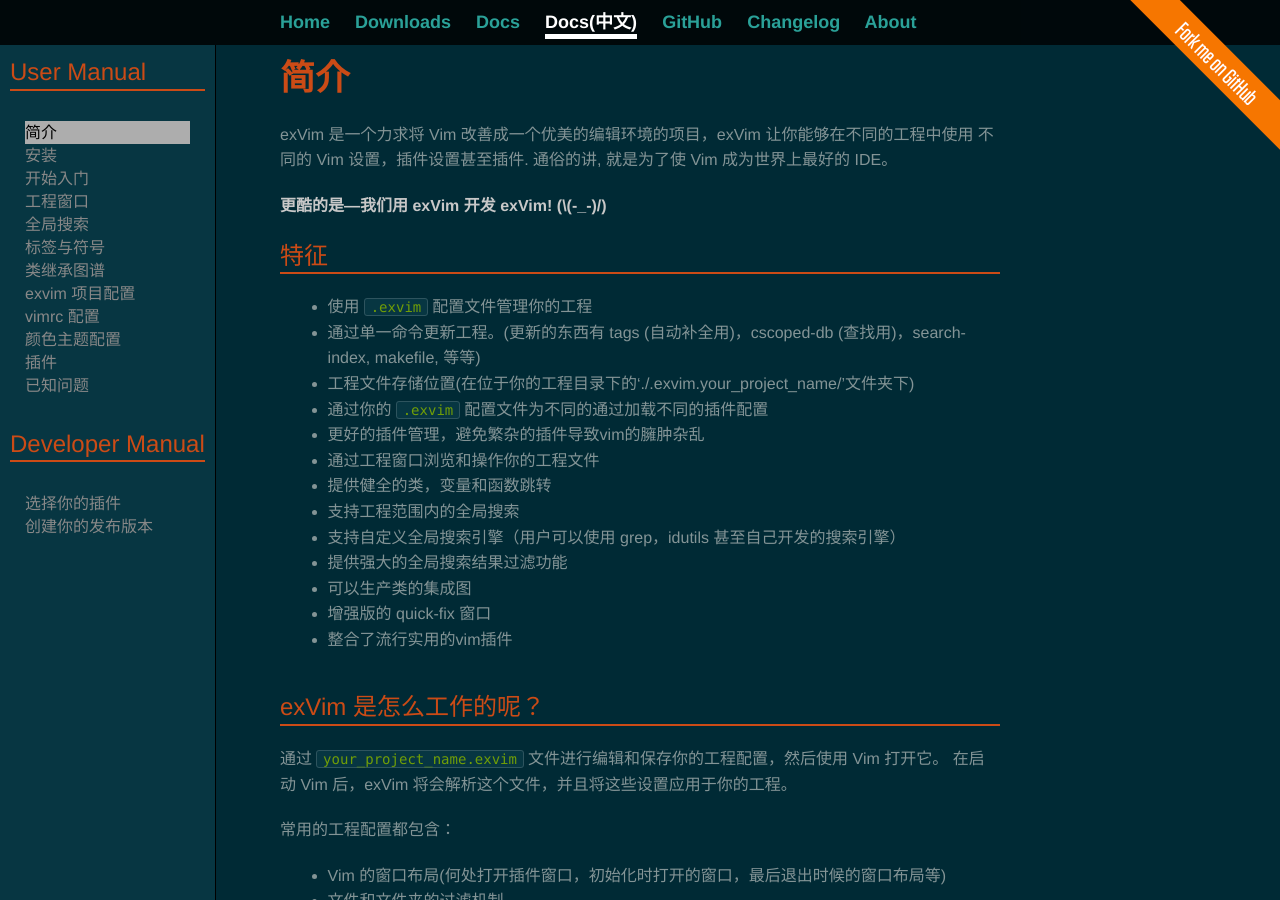
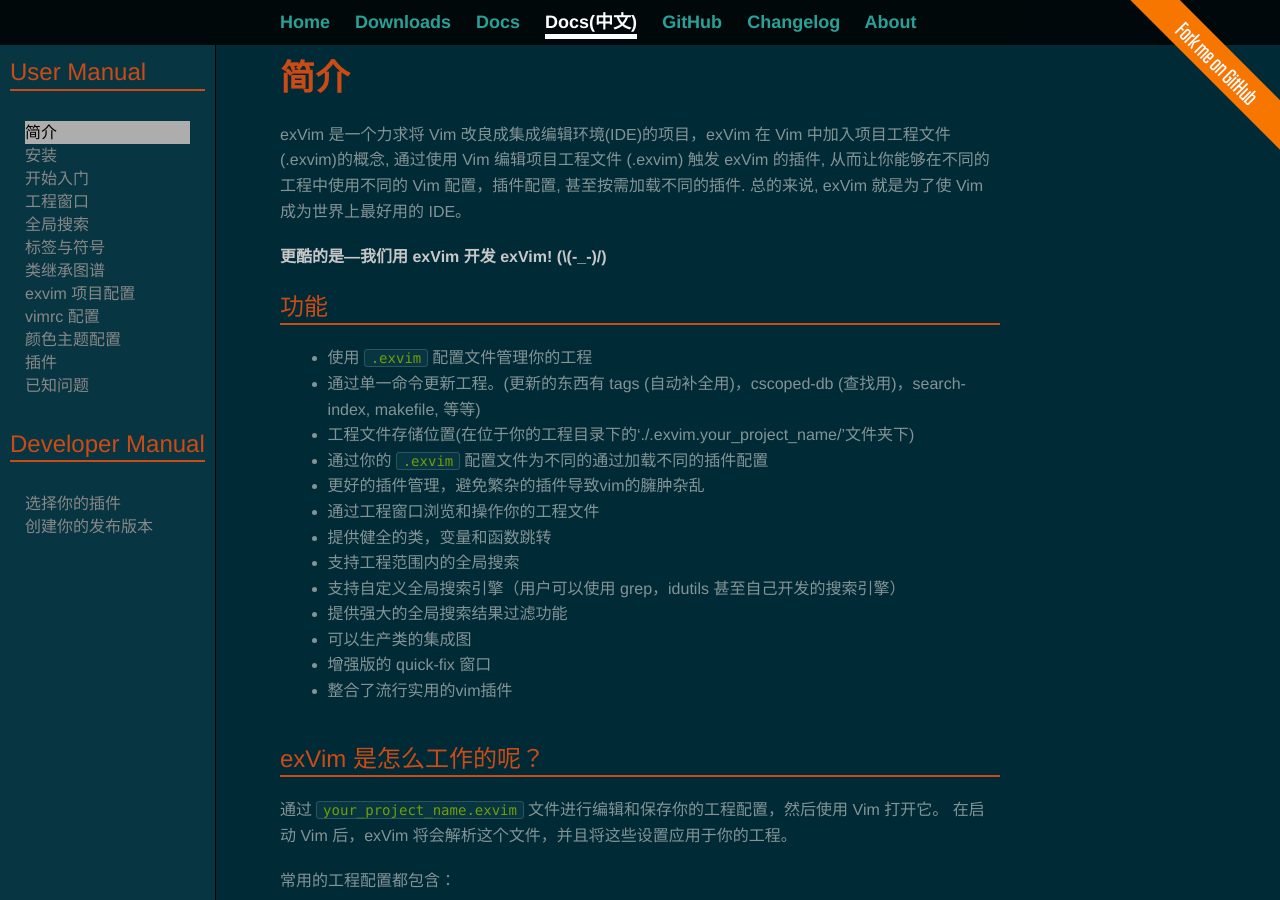
Before and after one commit to exvim/exvim.github.io, a Jekyll site: the page built from docs-zh/intro.md, in a window 1280 px wide and 900 px high. Built offline with Jekyll 4.4.1, drawn with Linux system fonts in a browser that asks for light colours; Markdown is read by kramdown in place of the engine named in the settings.

Commit message:
Updated intro.md

```diff
--- a/docs-zh/intro.md
+++ b/docs-zh/intro.md
@@ -1,14 +1,14 @@
 ---
-layout: docs-zh
+layout: "docs-zh"
 title: 简介
+published: true
 ---
 
-exVim 是一个力求将 Vim 改善成一个优美的编辑环境的项目，exVim 让你能够在不同的工程中使用
-不同的 Vim 设置，插件设置甚至插件. 通俗的讲, 就是为了使 Vim 成为世界上最好的 IDE。
+exVim 是一个力求将 Vim 改良成集成编辑环境(IDE)的项目，exVim 在 Vim 中加入项目工程文件(.exvim)的概念, 通过使用 Vim 编辑项目工程文件 (.exvim) 触发 exVim 的插件, 从而让你能够在不同的工程中使用不同的 Vim 配置，插件配置, 甚至按需加载不同的插件. 总的来说, exVim 就是为了使 Vim 成为世界上最好用的 IDE。
 
 **更酷的是---我们用 exVim 开发 exVim! (\\(-_-)/)**
 
-## 特征
+## 功能
 
 - 使用 `.exvim` 配置文件管理你的工程
 - 通过单一命令更新工程。(更新的东西有 tags (自动补全用)，cscoped-db (查找用)，search-index, makefile, 等等)
```
